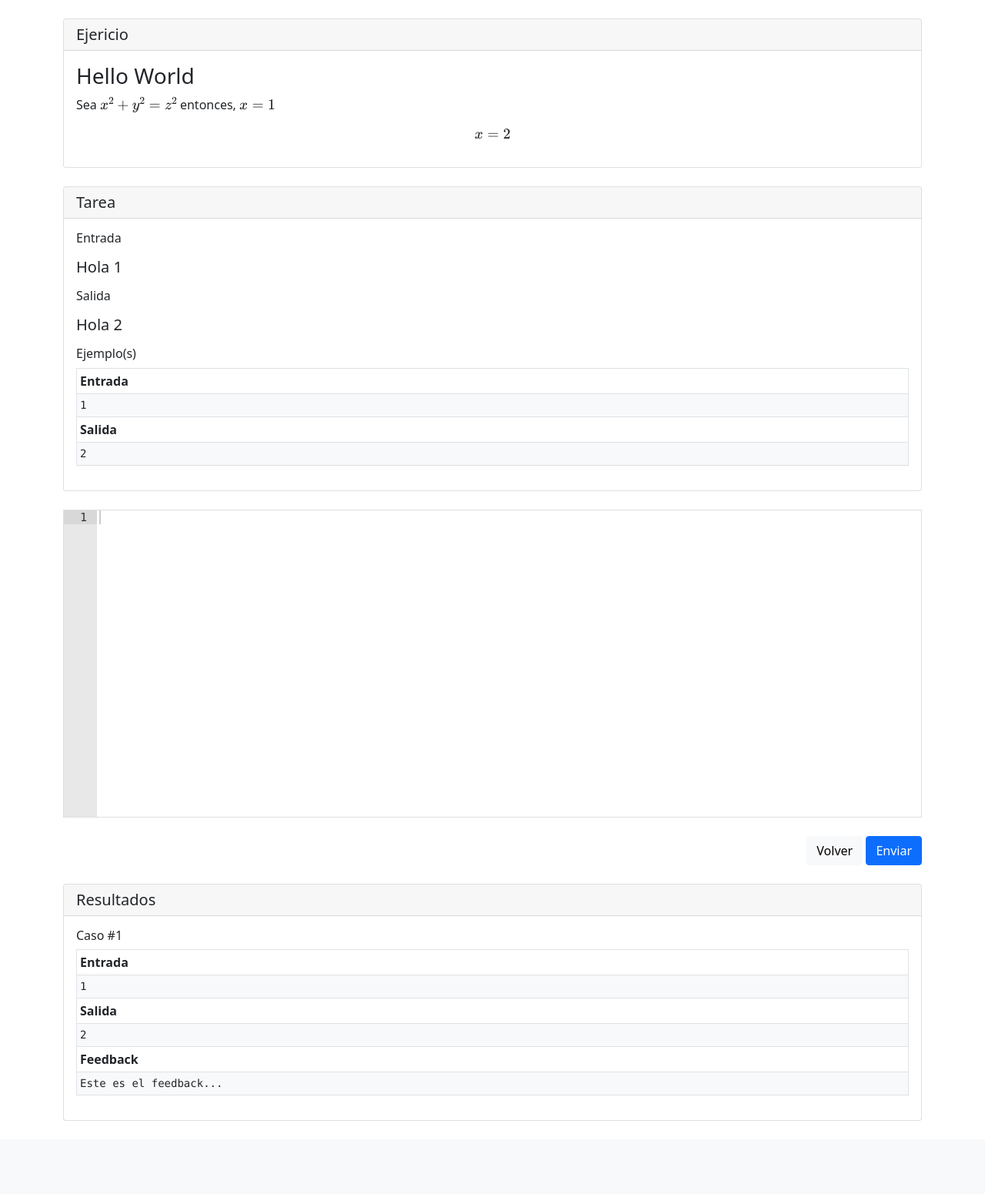
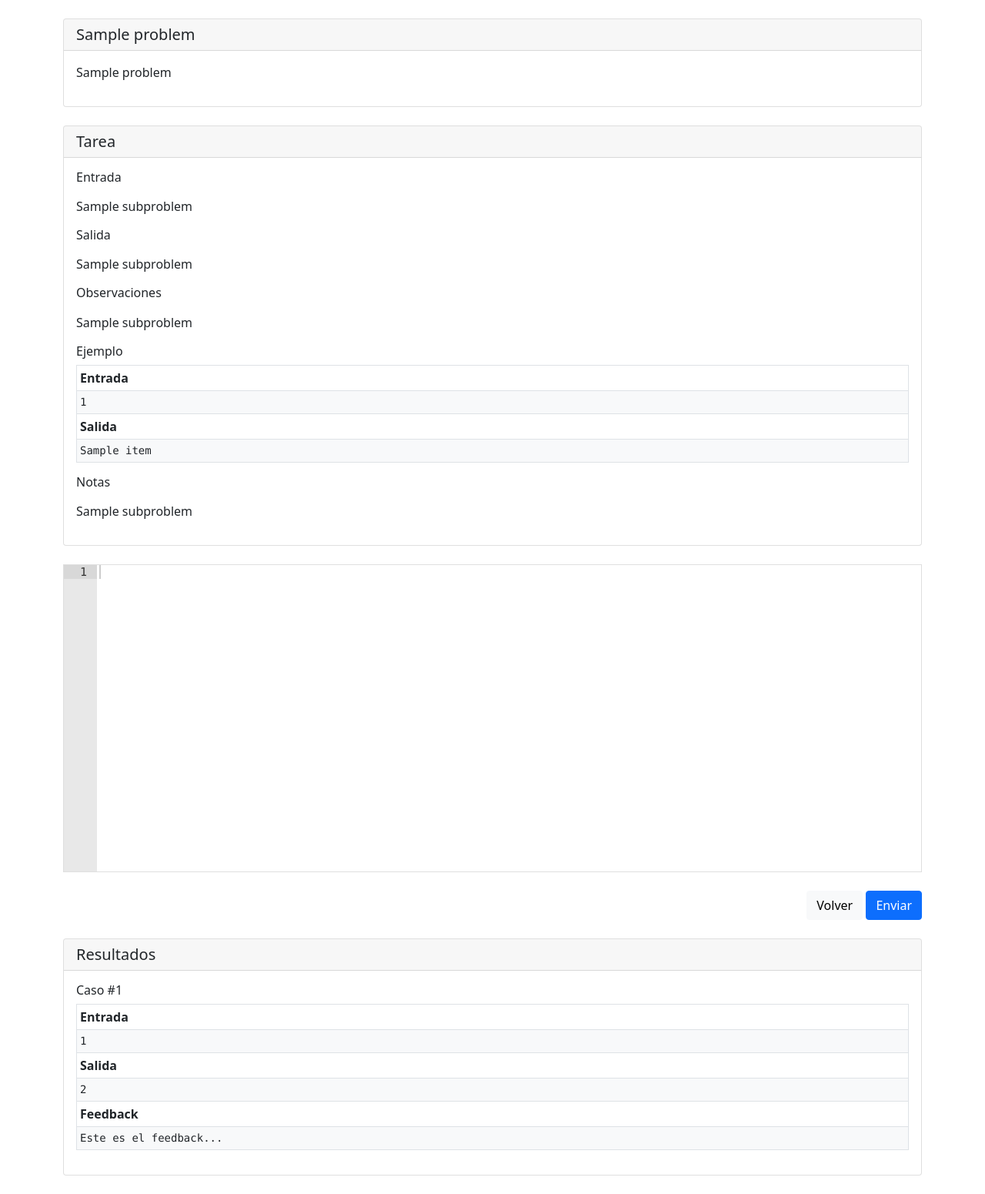
Before and after one commit to hleytondiaz/cody, a Flask app: template app/templates/exercise.html in a window 1280 px wide. Shown: the part 56-1607 px from the top of the page at 77% size. Before the commit the page ends 1512 px from the top, so only its background shows below. Run offline with Flask 2, Linux system fonts and the light colour scheme; the template is opened without the code that fills it: most values are stand-ins (such as "Sample title", 1, 10 or a date in 2020); some libraries are stand-ins or nearby versions.

Commit message:
Completed tasks: - Templates have been improved.

```diff
--- a/app/app.py
+++ b/app/app.py
@@ -3,6 +3,7 @@ from flask import render_template
 from flask import request
 from flaskext.markdown import Markdown
 from flaskext.mysql import MySQL
+from datetime import datetime
 
 app = Flask(__name__)
 mysql = MySQL()
@@ -18,19 +19,17 @@ Markdown(app)
 
 email = 'hugo.leyton@sansano.usm.cl'
 categories = [
-    ('programas-secuenciales', 'Programas Secuenciales'),
-    ('condicionales', 'Condicionales'),
-    ('ciclos', 'Ciclos'),
-    ('Strings', 'strings'),
-    ('funciones', 'Funciones'),
-    ('listas', 'Listas'),
-    ('tuplas', 'Tuplas'),
-    ('diccionarios', 'Diccionarios')
+    ['programas-secuenciales', 'Programas Secuenciales'],
+    ['condicionales', 'Condicionales'],
+    ['ciclos', 'Ciclos'],
+    ['Strings', 'strings'],
+    ['funciones', 'Funciones'],
+    ['listas', 'Listas'],
+    ['tuplas', 'Tuplas'],
+    ['diccionarios', 'Diccionarios']
 ]
 
-def check_quiz_attempted(email, category):
-    conn = mysql.connect()
-    cursor = conn.cursor()
+def check_quiz_attempted(cursor, email, category):
     cursor.execute('SELECT COUNT(*) FROM quiz_attempts WHERE email = %(email)s AND category = %(cat)s;', { 'email': email, 'cat': category})
     total_attempts = cursor.fetchone()[0]
     return total_attempts > 0
@@ -42,7 +41,13 @@ def get_category_index(categories, category):
 
 @app.route('/')
 def index():
-    return render_template('index.html', progress_list=categories)
+    conn = mysql.connect()
+    cursor = conn.cursor()
+    progress_list = []
+    disablements = []
+    for i in range(1, len(categories) + 1):
+        disablements.append(check_quiz_attempted(cursor, email, i))
+    return render_template('index.html', categories=categories, disablements=disablements)
 
 @app.route('/quizzes/<string:category>', methods=['GET', 'POST'])
 def quiz(category=None):
@@ -54,10 +59,10 @@ def quiz(category=None):
     quiz_done = False
 
     if request.method == 'GET':
-        if check_quiz_attempted(email, category_index):
+        if check_quiz_attempted(cursor, email, category_index):
             quiz_done = True
         else:
-            cursor.execute('(SELECT id_question, question FROM quiz_questions WHERE category = %(cat)s AND level = 1 ORDER BY RAND() LIMIT 3) UNION (SELECT id_question, question FROM quiz_questions WHERE category = %(cat)s AND level = 2 ORDER BY RAND() LIMIT 3) UNION (SELECT id_question, question FROM quiz_questions WHERE category = %(cat)s AND level = 3 ORDER BY RAND() LIMIT 3);', { 'cat': 1 })
+            cursor.execute('(SELECT id_question, question FROM quiz_questions WHERE category = %(cat)s AND level = 1 ORDER BY RAND() LIMIT 3) UNION (SELECT id_question, question FROM quiz_questions WHERE category = %(cat)s AND level = 2 ORDER BY RAND() LIMIT 3) UNION (SELECT id_question, question FROM quiz_questions WHERE category = %(cat)s AND level = 3 ORDER BY RAND() LIMIT 3);', { 'cat': category_index })
             quiz = cursor.fetchall()
             for i in range(len(quiz)):
                 id_quiz_question, question = quiz[i]
@@ -66,7 +71,7 @@ def quiz(category=None):
                 questions.append([i + 1, id_quiz_question, question, alternatives])
 
     if request.method == 'POST':
-        if check_quiz_attempted(email, category_index):
+        if check_quiz_attempted(cursor, email, category_index):
             quiz_done = True
         else:
             total_score = 0.0
@@ -91,8 +96,12 @@ def quiz(category=None):
             else:
                 final_level = 'AVANZADO'
             final_percentage = round(cont * 100 / 9)
+            insert_stmt = 'INSERT INTO quiz_attempts (email, score_obtained, attempt_date, category) VALUES (%s, %s, %s, %s)'
+            data = (email, total_score, datetime.now(), category_index)
+            cursor.execute(insert_stmt, data)
+            conn.commit()
             '''
-                INSERT HERE
+                AQUÍ GENERAR EJERCICIOS AL ESTUDIANTE
             '''
             return render_template('quiz_done.html', final_level=final_level, final_percentage=final_percentage, quiz_category=quiz_category, category_not_formatted=category_not_formatted)
     return render_template('quiz.html', questions=questions, quiz_category=quiz_category, quiz_done=quiz_done)
@@ -100,8 +109,18 @@ def quiz(category=None):
 @app.route('/exercises/<string:category>')
 @app.route('/exercises/<string:category>/<int:id_exercise>')
 def exercises(category=None, id_exercise=None):
+    conn = mysql.connect()
+    cursor = conn.cursor()
+    category_index = get_category_index(categories, category)
+    quiz_attempted = check_quiz_attempted(cursor, email, category_index)
     if category and id_exercise:
-        return render_template('exercise.html', )
+        cursor.execute('SELECT id_problem, title, statement FROM problems WHERE id_problem = %(id_pro)s AND category = %(cat)s;', { 'id_pro': id_exercise, 'cat': category_index })
+        problem_data = cursor.fetchone()
+        cursor.execute('SELECT input_description, output_description, observations, notes_examples FROM subproblems WHERE id_problem=%(id_pro)s AND subproblem=1;', { 'id_pro': id_exercise })
+        subproblem_data = cursor.fetchone()
+        cursor.execute('SELECT stdin, expected_output FROM test_cases WHERE id_problem = %(id_pro)s AND subproblem = 1 AND sample = 1 ORDER BY id_test_case ASC;', { 'id_pro': id_exercise })
+        tests_cases_data = cursor.fetchall()
+        return render_template('exercise.html', problem_data=problem_data, subproblem_data=subproblem_data, tests_cases_data=tests_cases_data)
     else:
         exercises = [
             'Ejemplo 1',
@@ -109,4 +128,4 @@ def exercises(category=None, id_exercise=None):
             'Ejemplo 3',
             'Ejemplo 4'
         ]
-        return render_template('exercises.html', exercises=exercises)
+        return render_template('exercises.html', exercises=exercises, exercise_category=category, quiz_attempted=quiz_attempted)
--- a/app/templates/exercise.html
+++ b/app/templates/exercise.html
@@ -4,13 +4,10 @@
 
 {% block body %}
 	<div class="card mb-4">
-		<h5 class="card-header">Ejericio</h5>
+		<h5 class="card-header">{{ problem_data[1] }}</h5>
 		<div class="card-body">
 			{% filter markdown %}
-### Hello World
-Sea \\(x^2 + y^2 = z^2\\) entonces, \\(x = 1\\)
-
-$$x = 2$$
+{{ problem_data[2] }}
 			{% endfilter %}
 		</div>
 	</div>
@@ -19,13 +16,24 @@ $$x = 2$$
 		<div class="card-body">
 			<h6>Entrada</h6>
 			<p>
-				{{ "##### Hola 1" | markdown }}
+				{{ subproblem_data[0] | markdown }}
 			</p>
 			<h6>Salida</h6>
 			<p>
-				{{ "##### Hola 2" | markdown }}
+				{{ subproblem_data[1] | markdown }}
 			</p>
-			<h6>Ejemplo(s)</h6>
+			{% if subproblem_data[2]|length > 0 %}
+				<h6>Observaciones</h6>
+				<p>
+					{{ subproblem_data[2] | markdown }}
+				</p>
+			{% endif %}
+			{% if tests_cases_data|length > 1 %}
+				<h6>Ejemplos</h6>
+			{% else %}
+				<h6>Ejemplo</h6>
+			{% endif %}
+			{% for item in tests_cases_data %}
 				<div class="table-responsive">
 					<table class="table table-sm table-bordered">
 						<tbody>
@@ -34,7 +42,7 @@ $$x = 2$$
 							</tr>
 							<tr>
 								<td class="bg-light">
-								<pre class="mb-0">1</pre>
+									<pre class="mb-0">{{ item[0] }}</pre>
 								</td>
 							</tr>
 							<tr>
@@ -42,12 +50,19 @@ $$x = 2$$
 							</tr>
 							<tr>
 								<td class="bg-light">
-								<pre class="mb-0">2</pre>
+									<pre class="mb-0">{{ item[1] }}</pre>
 								</td>
 							</tr>
 						</tbody>
 					</table>
 				</div>
+			{% endfor %}
+			{% if subproblem_data[3]|length > 0 %}
+				<h6>Notas</h6>
+				<p>
+					{{ subproblem_data[3] | markdown }}
+				</p>
+			{% endif %}
 		</div>
 	</div>
 	<div class="my-4">
```
Also changed, not shown: app/templates/exercises.html (+7 -1 lines), app/templates/index.html (+11 -3 lines), app/templates/quiz.html (+9 -0 lines), 2 other files. Lines whose indentation alone changed are shown as unchanged.
